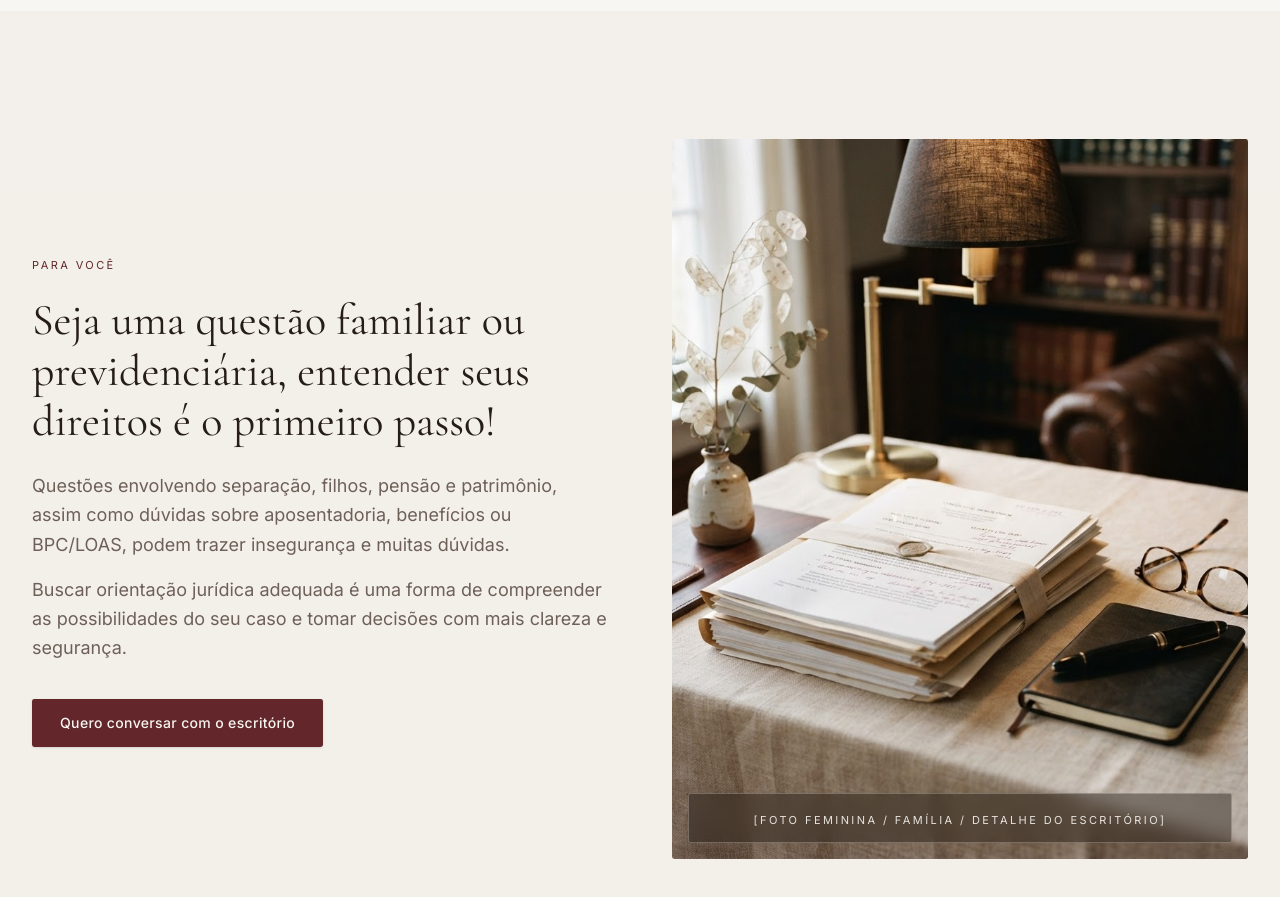
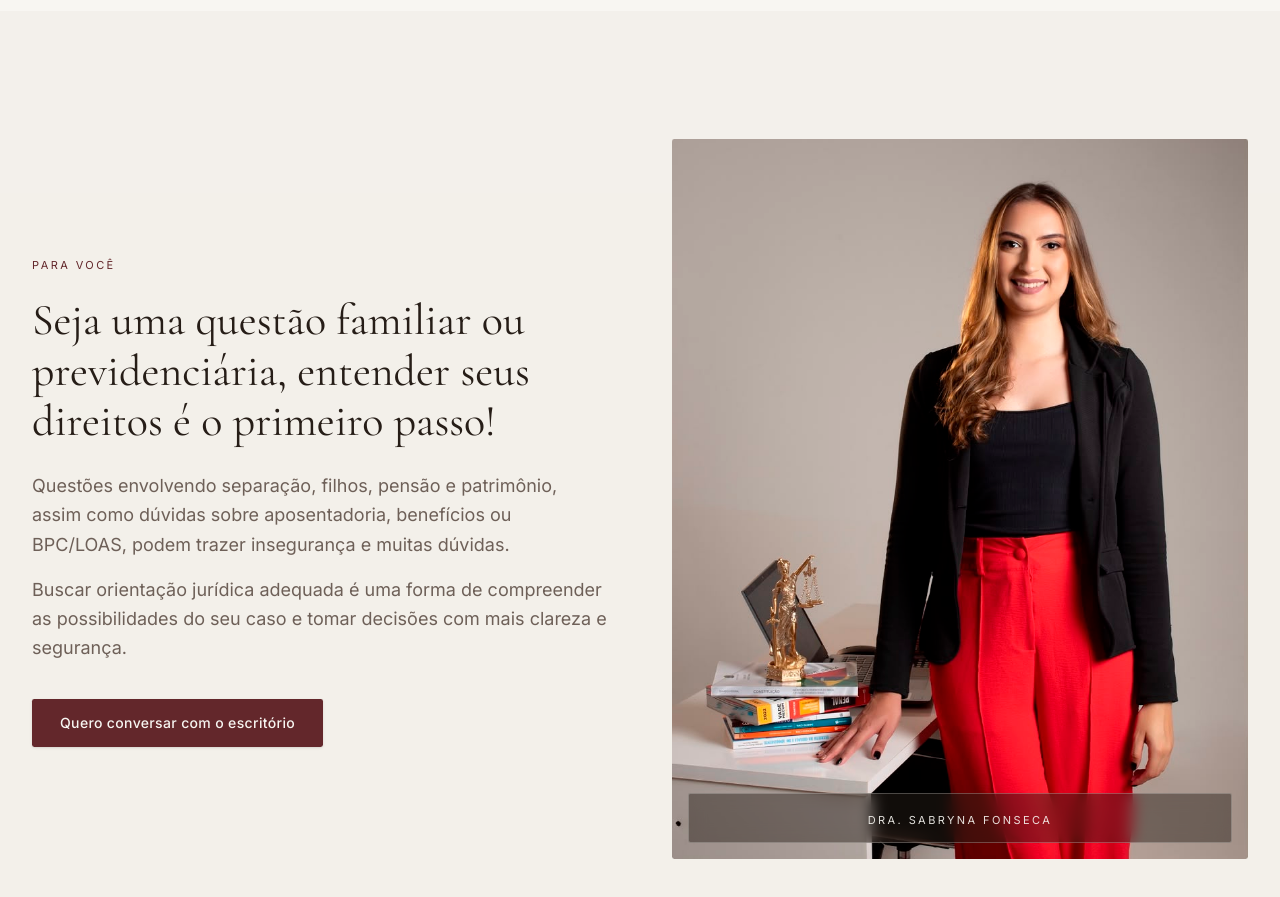
Before and after one commit to luna24444/daisadelvalle, a Next.js app: page / in a window 1280 px wide. Shown: the part 6920-7817 px from the top of the page. Built offline with nearby package versions, Linux system fonts and the light colour scheme; no server answers.

Commit message:
Update women-section.tsx

```diff
--- a/components/women-section.tsx
+++ b/components/women-section.tsx
@@ -9,15 +9,16 @@ export function WomenSection() {
         <Reveal className="lg:order-2">
           <div className="relative aspect-[3/4] overflow-hidden rounded-sm md:aspect-[4/5]">
             <Image
-              src="/images/office-detail.png"
-              alt="Detalhe do escritório de advocacia"
+              src="/Sabryna%202.jpeg"
+              alt="Dra. Sabryna Fonseca"
               fill
               sizes="(max-width: 1024px) 100vw, 50vw"
-              className="object-cover"
+              className="object-cover object-center"
             />
+
             <div className="absolute inset-x-4 bottom-4 rounded-sm border border-primary-foreground/25 bg-foreground/45 px-4 py-3 text-center backdrop-blur-sm">
               <span className="text-[11px] uppercase tracking-widest-plus text-primary-foreground/90">
-                [FOTO FEMININA / FAMÍLIA / DETALHE DO ESCRITÓRIO]
+                Dra. Sabryna Fonseca
               </span>
             </div>
           </div>
@@ -29,20 +30,30 @@ export function WomenSection() {
               Para você
             </span>
           </Reveal>
+
           <Reveal delay={80}>
             <h2 className="mt-5 font-serif text-3xl leading-[1.15] text-foreground text-balance md:text-[2.75rem]">
-              Seja uma questão familiar ou previdenciária, entender seus direitos é o primeiro passo!
+              Seja uma questão familiar ou previdenciária, entender seus
+              direitos é o primeiro passo!
             </h2>
           </Reveal>
+
           <Reveal delay={160}>
             <div className="mt-6 space-y-4 text-base leading-relaxed text-muted-foreground md:text-lg">
               <p>
-                Questões envolvendo separação, filhos, pensão e patrimônio, assim como dúvidas sobre aposentadoria, benefícios ou BPC/LOAS, podem trazer insegurança e muitas dúvidas.
+                Questões envolvendo separação, filhos, pensão e patrimônio,
+                assim como dúvidas sobre aposentadoria, benefícios ou BPC/LOAS,
+                podem trazer insegurança e muitas dúvidas.
               </p>
+
               <p>
-                Buscar orientação jurídica adequada é uma forma de compreender as possibilidades do seu caso e tomar decisões com mais clareza e segurança.              </p>
+                Buscar orientação jurídica adequada é uma forma de compreender
+                as possibilidades do seu caso e tomar decisões com mais clareza
+                e segurança.
+              </p>
             </div>
           </Reveal>
+
           <Reveal delay={240}>
             <div className="mt-9">
               <WhatsAppCta message="Olá! Gostaria de conversar com o escritório sobre a minha situação.">
```
